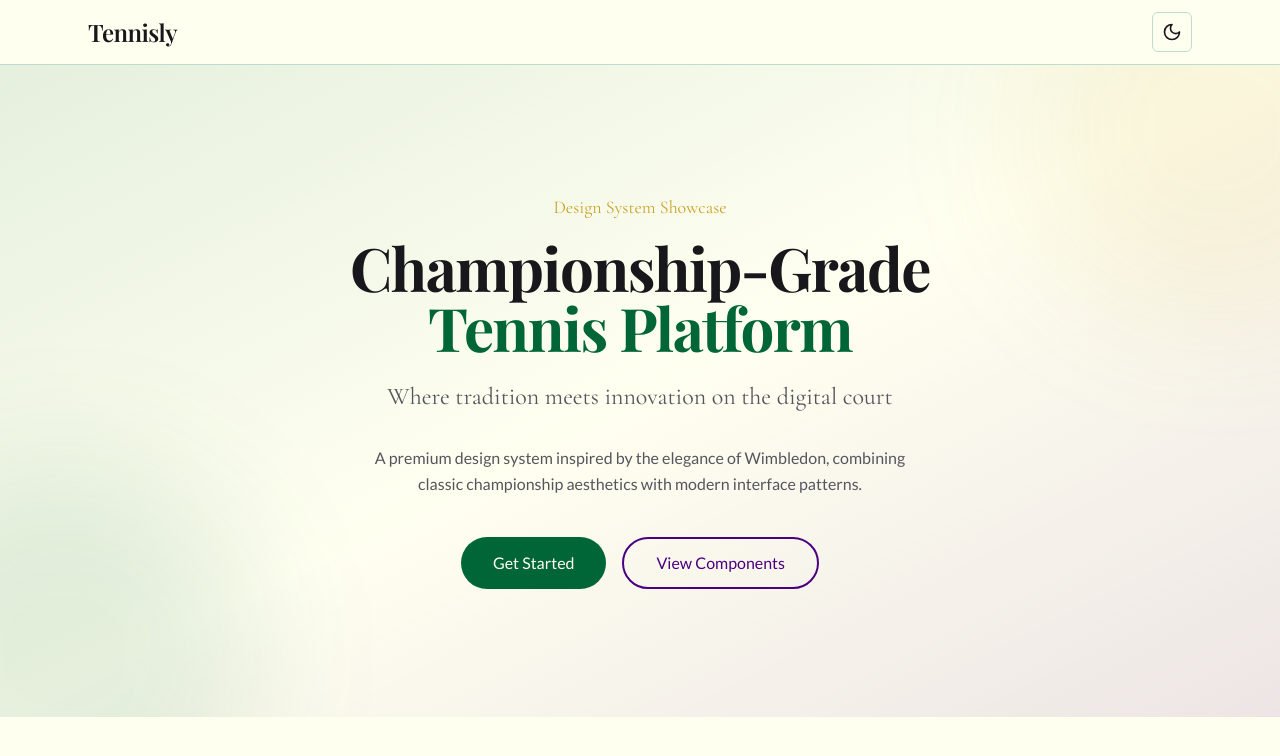
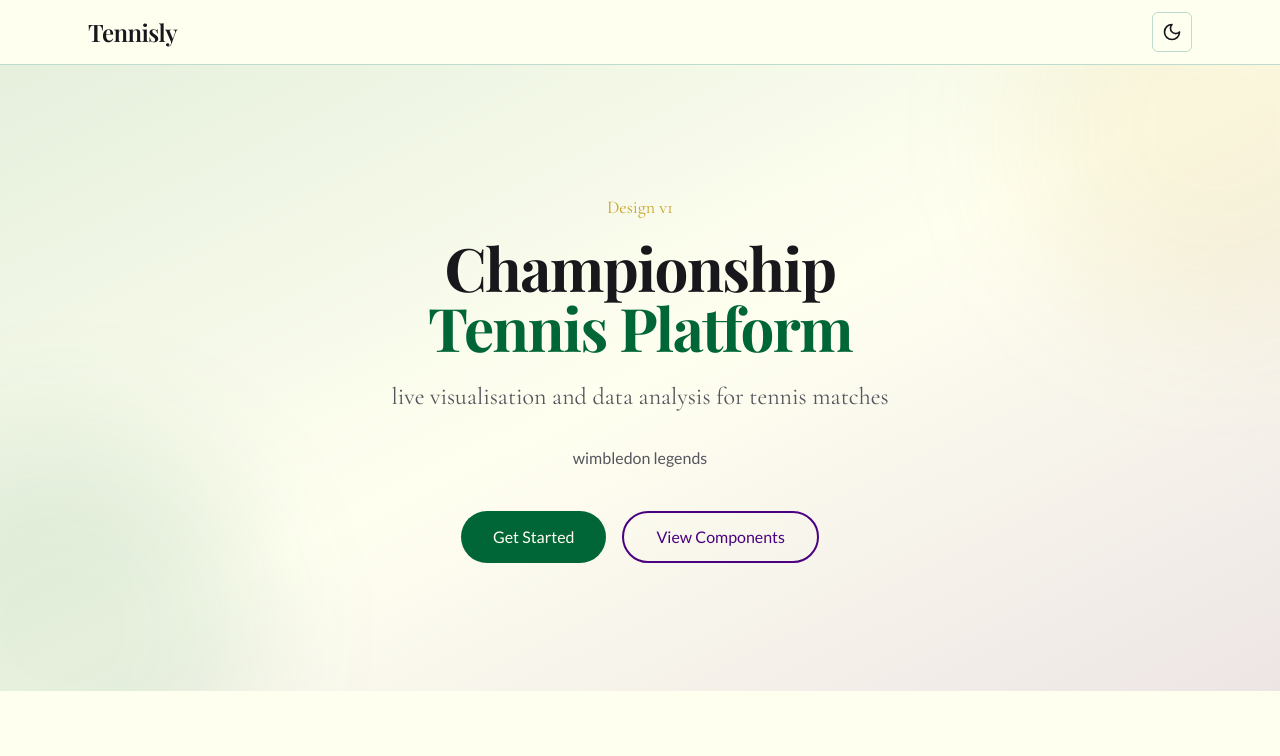
Before and after one commit to Sahil-Basumatary/tennisly, a Next.js app in the folder apps/web/: page / in a window 1280 px wide. Shown: the top 756 px of the page. Built offline with nearby package versions, Linux system fonts and the light colour scheme.

Commit message:
feat: add landing page header and hero with wimbledon dark mode

```diff
--- a/apps/web/src/app/globals.css
+++ b/apps/web/src/app/globals.css
@@ -26,24 +26,24 @@
     --radius: 0.5rem;
   }
   .dark {
-    --background: 240 20% 14%;
+    --background: 152 30% 8%;
     --foreground: 60 10% 93%;
-    --card: 240 20% 17%;
+    --card: 152 28% 11%;
     --card-foreground: 60 10% 93%;
-    --popover: 240 20% 17%;
+    --popover: 152 28% 11%;
     --popover-foreground: 60 10% 93%;
-    --primary: 120 61% 34%;
-    --primary-foreground: 240 20% 14%;
-    --secondary: 275 52% 35%;
+    --primary: 152 60% 40%;
+    --primary-foreground: 152 30% 8%;
+    --secondary: 14 72% 47%;
     --secondary-foreground: 60 10% 93%;
-    --muted: 240 15% 22%;
-    --muted-foreground: 240 5% 65%;
+    --muted: 152 20% 15%;
+    --muted-foreground: 150 10% 60%;
     --accent: 43 69% 47%;
-    --accent-foreground: 240 20% 14%;
+    --accent-foreground: 152 30% 8%;
     --destructive: 0 63% 50%;
     --destructive-foreground: 60 10% 93%;
-    --border: 240 15% 25%;
-    --input: 240 15% 25%;
+    --border: 152 20% 18%;
+    --input: 152 20% 18%;
     --ring: 43 69% 47%;
   }
 }
--- a/apps/web/src/app/page.tsx
+++ b/apps/web/src/app/page.tsx
@@ -20,20 +20,18 @@ export default function Home() {
             <div className="absolute left-1/2 top-1/2 -z-10 h-px w-[120%] -translate-x-1/2 -translate-y-1/2 -rotate-45 bg-gradient-to-r from-transparent via-border to-transparent opacity-50" />
             <div className="mx-auto max-w-3xl text-center">
               <p className="mb-4 font-serif text-lg text-championship-gold">
-                Design System Showcase
+                Design v1
               </p>
               <h1 className="mb-6 font-display text-4xl font-bold tracking-tight text-foreground md:text-5xl lg:text-6xl">
-                Championship-Grade
+                Championship
                 <br />
                 <span className="text-primary">Tennis Platform</span>
               </h1>
               <p className="mb-8 font-serif text-xl text-muted-foreground md:text-2xl">
-                Where tradition meets innovation on the digital court
+                live visualisation and data analysis for tennis matches
               </p>
               <p className="mx-auto mb-10 max-w-xl font-sans text-base leading-relaxed text-muted-foreground">
-                A premium design system inspired by the elegance of Wimbledon,
-                combining classic championship aesthetics with modern interface
-                patterns.
+                wimbledon legends
               </p>
               <div className="flex flex-col justify-center gap-4 sm:flex-row">
                 <button className="rounded-full bg-primary px-8 py-3 font-sans font-medium text-primary-foreground transition-all hover:bg-primary/90 hover:shadow-lg">
--- a/apps/web/tailwind.config.ts
+++ b/apps/web/tailwind.config.ts
@@ -21,6 +21,8 @@ const config: Config = {
         "royal-purple": "#4B0082",
         "purple-accent": "#6B238E",
         "championship-gold": "#C9A227",
+        "clay-terracotta": "#C65D3B",
+        "roland-clay": "#D2691E",
         "cream-white": "#FFFEF2",
         "deep-navy": "#1A1A2E",
         charcoal: "#2D2D2D",
```
